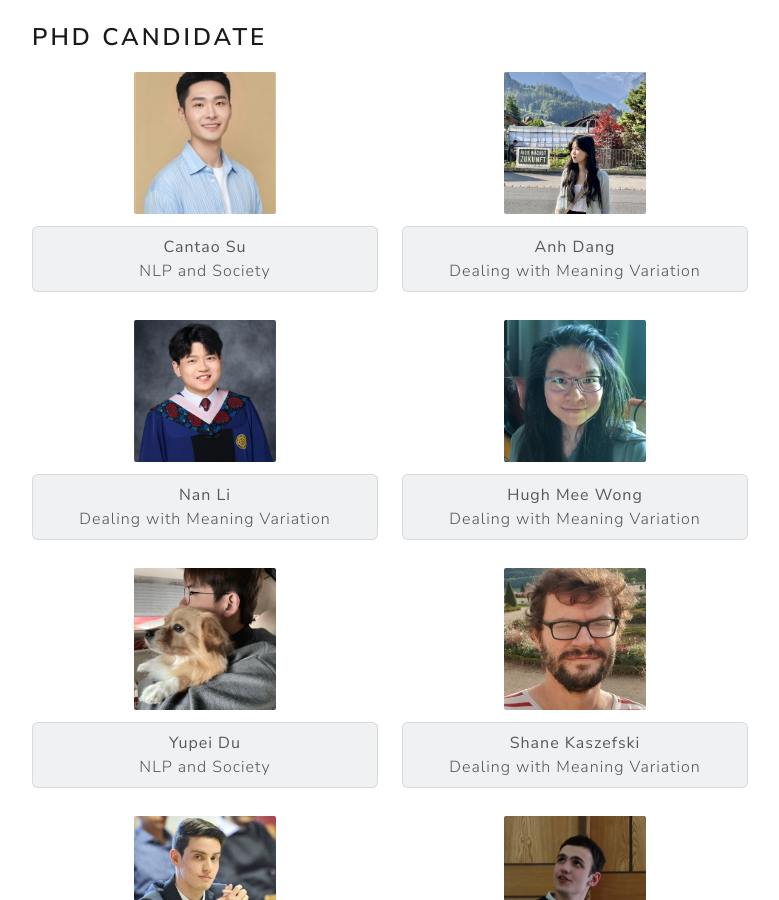
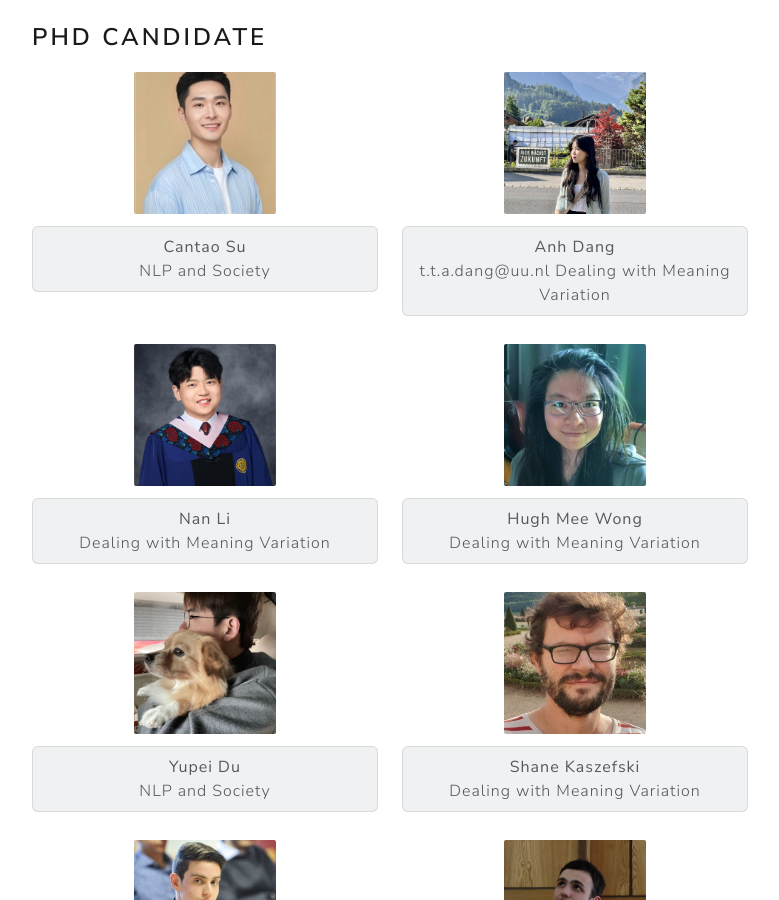
Before and after one commit to thaoanhdang/uu-nlp.github.io, a Jekyll site: the page built from people.md, in a window 1280 px wide and 900 px high, scrolled down 756 px. Shown: the whole window, without its empty margins (250-1029 px from the left). Built offline with Jekyll 4.4.1, drawn with Linux system fonts in a browser that asks for light colours.

Commit message:
Update people.md

```diff
--- a/people.md
+++ b/people.md
@@ -69,6 +69,7 @@ permalink: /people/
            style="width: 150px; height: 150px; object-fit: cover;" alt="anhdang">
       <div class="mt-2 p-2 rounded bg-light">
         <strong>Anh Dang</strong><br>
+        t.t.a.dang@uu.nl
         Dealing with Meaning Variation
       </div>
     </div>
```
